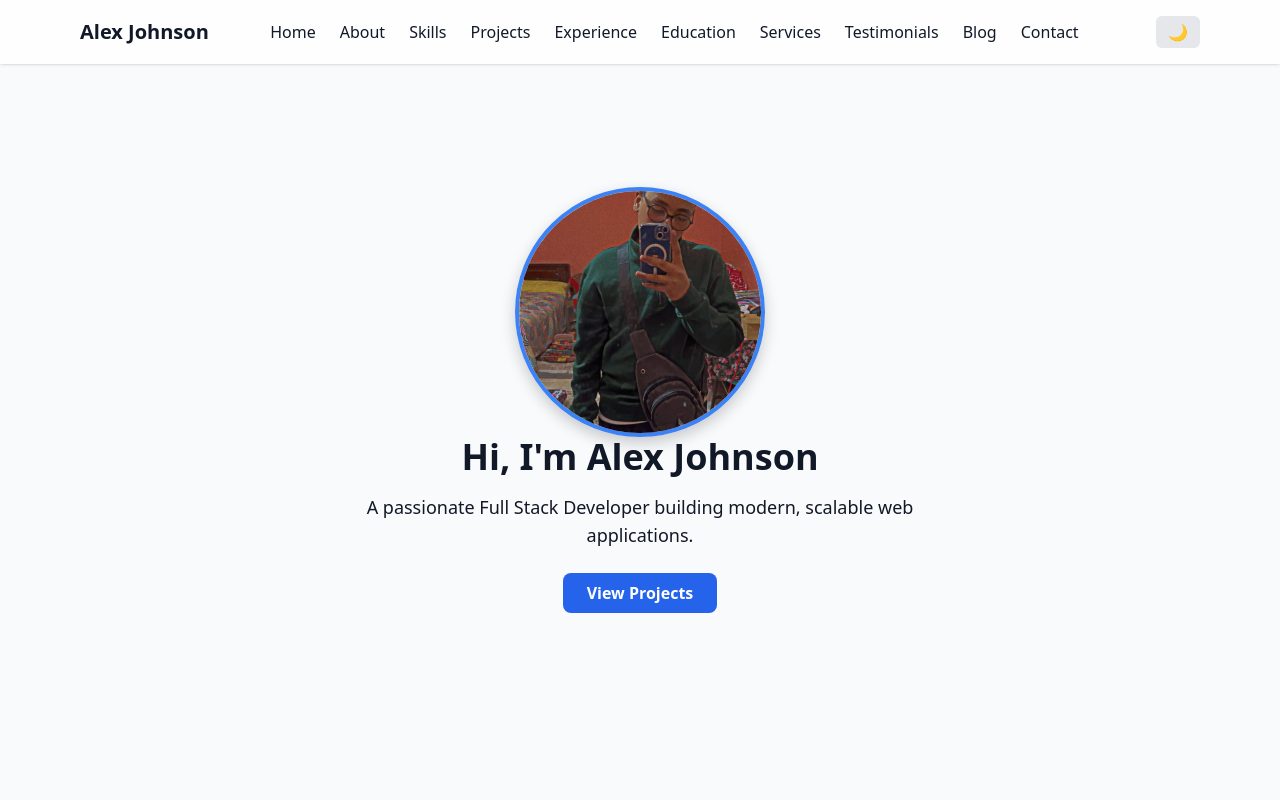
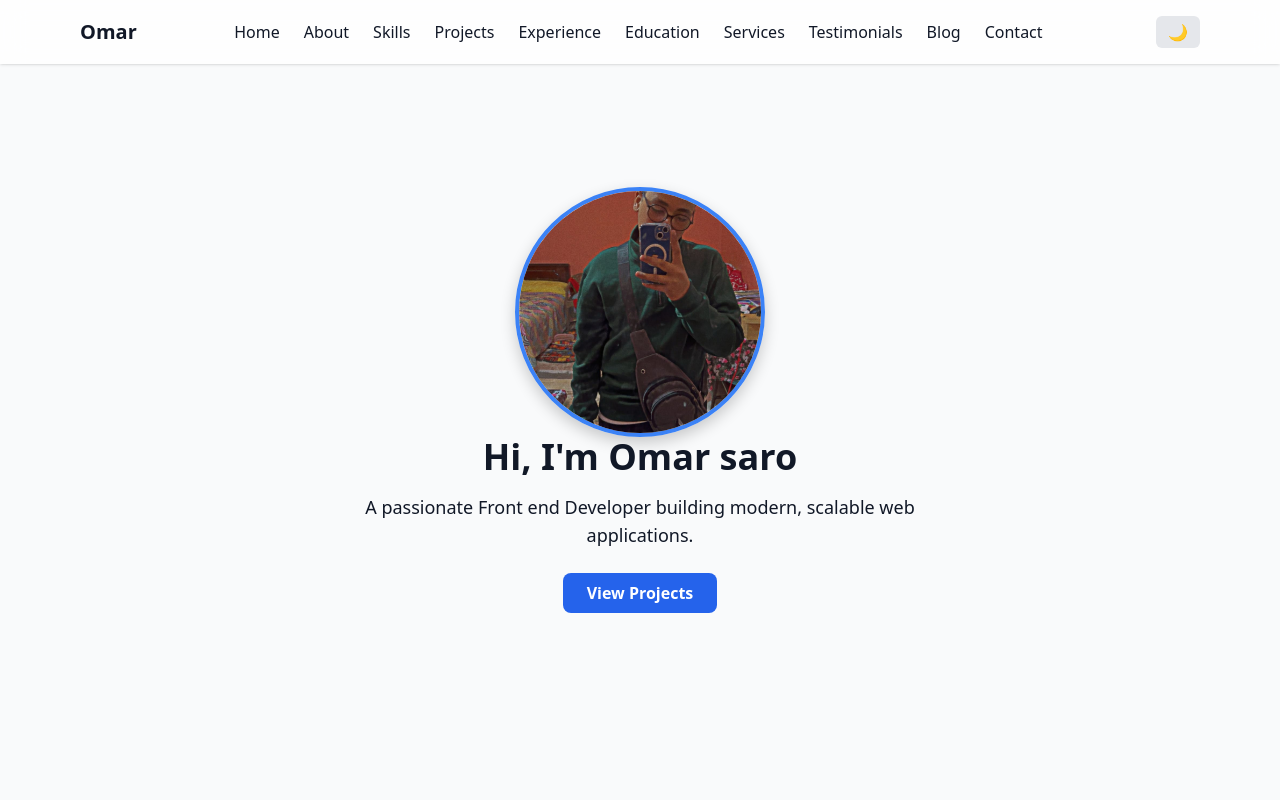
Before and after one commit to omarsaro2025-ship-it/omar-protoflio2, a plain HTML site: page index.html in a window 1280 px wide. Shown: the top 800 px of the page. Drawn offline with nearby package versions, Linux system fonts and the light colour scheme.

Commit message:
Update index.html

```diff
--- a/index.html
+++ b/index.html
@@ -4,19 +4,19 @@
   <meta charset="UTF-8" />
   <meta name="viewport" content="width=device-width, initial-scale=1.0" />
   <title>Omar saro | Frontend Developer</title>
-  <meta name="description" content="Portfolio of Alex Johnson, Full Stack Developer specializing in React, Node.js, and scalable web solutions." />
+  <meta name="description" content="Portfolio of omarsaro, Frontend Developer specializing in React, Node.js, and scalable web solutions." />
   <meta name="keywords" content="Full Stack Developer, React, Node.js, Portfolio, Web Development" />
 
   <!-- Open Graph -->
-  <meta property="og:title" content="Alex Johnson - Full Stack Developer" />
-  <meta property="og:description" content="Explore Alex Johnson's portfolio of web apps, mobile apps, and e-commerce projects." />
+  <meta property="og:title" content="omar saro - Frontend Developer" />
+  <meta property="og:description" content="Explore omar's portfolio of web apps, mobile apps, and e-commerce projects." />
   <meta property="og:type" content="website" />
   <meta property="og:image" content="your-preview-image.jpg" />
 
   <!-- Twitter -->
   <meta name="twitter:card" content="summary_large_image" />
-  <meta name="twitter:title" content="Alex Johnson - Full Stack Developer" />
-  <meta name="twitter:description" content="Explore Alex Johnson's portfolio of web apps, mobile apps, and e-commerce projects." />
+  <meta name="twitter:title" content="omar saro - Frontend Developer" />
+  <meta name="twitter:description" content="Explore omar's portfolio of web apps, mobile apps, and e-commerce projects." />
   <meta name="twitter:image" content="your-preview-image.jpg" />
 
   <!-- Tailwind -->
@@ -31,7 +31,7 @@
   <!-- Navbar -->
   <nav class="fixed w-full top-0 z-50 bg-white/80 dark:bg-gray-800/80 backdrop-blur-md shadow">
     <div class="max-w-6xl mx-auto flex items-center justify-between p-4">
-      <h1 class="text-xl font-bold">Alex Johnson</h1>
+      <h1 class="text-xl font-bold">Omar</h1>
       <ul class="hidden md:flex space-x-6">
         <li><a href="#home" class="nav-link">Home</a></li>
         <li><a href="#about" class="nav-link">About</a></li>
@@ -53,8 +53,8 @@
     <div >
       <img src="me.jpg" alt="Professional headshot of a young man with short brown hair, wearing glasses, smiling warmly against a clean white background with soft lighting" class="profile-img" />
     </div>
-    <h2 class="text-4xl font-bold">Hi, I'm Alex Johnson</h2>
-    <p class="mt-4 text-lg max-w-xl">A passionate Full Stack Developer building modern, scalable web applications.</p>
+    <h2 class="text-4xl font-bold">Hi, I'm Omar saro </h2>
+    <p class="mt-4 text-lg max-w-xl">A passionate Front end Developer building modern, scalable web applications.</p>
     <a href="#projects" class="mt-6 inline-block px-6 py-2 rounded-lg bg-blue-600 text-white hover:bg-blue-700 transition">View Projects</a>
   </section>
 
```
